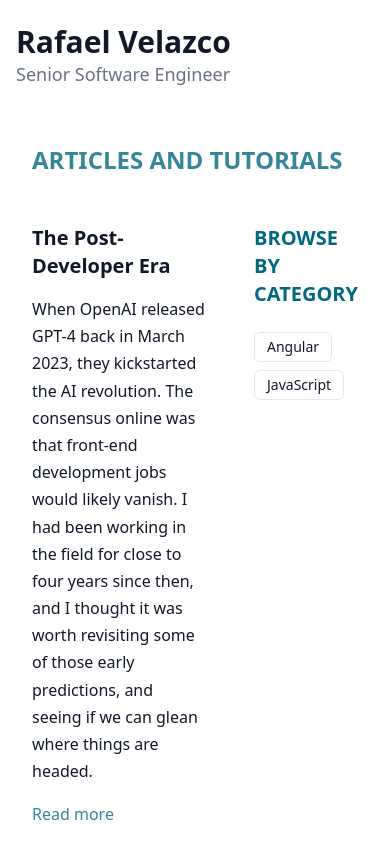
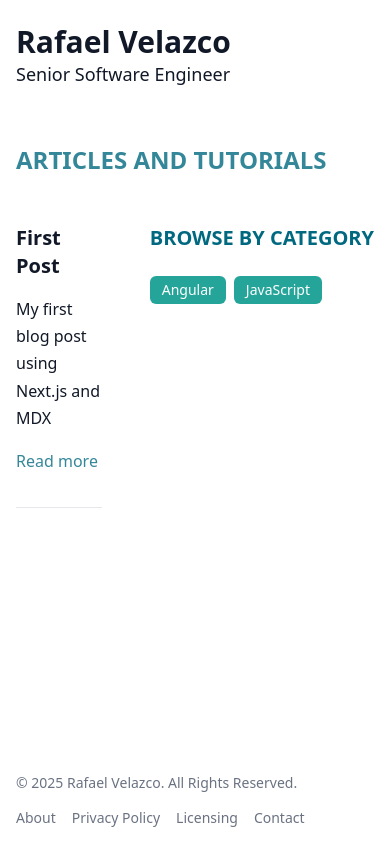
Before and after one commit to rjvelazco/rjvelazco-v2, a Next.js app: page / in a window 390 px wide. Shown: the top 844 px of the page. Built offline with nearby package versions, Linux system fonts and the light colour scheme.

Commit message:
feat: refactor layout and styling for improved responsiveness and user experience; update blog post fetching logic

```diff
--- a/src/app/(site)/blog/page.tsx
+++ /dev/null
@@ -1,53 +0,0 @@
-import Link from "next/link";
-import { BlogPost, getPosts } from "./utils";
-
-export const metadata = {
-  title: "Blog | My Portfolio",
-  description:
-    "Read the latest articles about web development, programming, and more.",
-};
-
-const NoPosts = () => (
-  <div className="text-center py-12">
-    <p className="text-gray-600 dark:text-gray-400">No blog posts found.</p>
-  </div>
-);
-
-const PostItem = ({ post }: { post: BlogPost }) => (
-  <article key={post.slug} className="flex flex-col md:flex-row gap-8 group">
-    <div className="flex-1">
-      <div className="flex items-center gap-2 mb-3">
-        <time className="text-sm text-gray-500">{post.publishDate}</time>
-        <span className="text-gray-300 dark:text-gray-700">•</span>
-        <span className="text-sm text-gray-700 dark:text-gray-300">
-          {post.category}
-        </span>
-      </div>
-      <Link href={`/blog/posts/${post.slug}`} className="group-hover:underline">
-        <h2 className="text-2xl font-bold mb-3 text-gray-900 dark:text-gray-100 group-hover:text-blue-600 dark:group-hover:text-blue-400 transition-colors">
-          {post.title}
-        </h2>
-      </Link>
-      <p className="text-gray-600 dark:text-gray-400 mb-4">
-        {post.description}
-      </p>
-    </div>
-  </article>
-);
-
-export default async function BlogPage() {
-  const posts = await getPosts();
-  return (
-    <div className="container mx-auto px-4 py-16 max-w-6xl">
-      {posts.length === 0 ? (
-        <NoPosts />
-      ) : (
-        <div className="grid gap-10 md:grid-cols-1 lg:grid-cols-1">
-          {posts.map((post) => (
-            <PostItem key={post.slug} post={post} />
-          ))}
-        </div>
-      )}
-    </div>
-  );
-}
--- a/src/app/(site)/layout.tsx
+++ b/src/app/(site)/layout.tsx
@@ -11,25 +11,55 @@ export default function RootLayout({
 }: Readonly<{
   children: React.ReactNode;
 }>) {
+  const currentYear = new Date().getFullYear();
+
   return (
-    <body className="layout_container relative flex flex-col min-h-screen">
+    <body className="layout_container relative flex flex-col min-h-screen max-w-[64rem] mx-auto">
       {/* This should be a component */}
-      <header className="flex items-center justify-between py-6 w-full mx-auto max-w-[64rem] px-4">
+      <header className="flex items-center justify-between py-6 w-full mx-auto px-4">
         <div className="flex items-center gap-4">
           <div>
             <h2 className="text-3xl font-bold">Rafael Velazco</h2>
-            <p className="text-lg text-gray-500">Senior Software Engineer</p>
+            <p className="text-lg">Senior Software Engineer</p>
           </div>
         </div>
         <NavBar />
       </header>
-      <main className="flex-grow w-full mx-auto max-w-[64rem] px-4">
+      <main className="flex-grow w-full mx-auto px-4">
         {children}
       </main>
-      <footer className="py-6 flex items-center justify-center bg-gray-100 px-4">
-        <p className="text-sm text-gray-500">
-          &copy; {new Date().getFullYear()} Rafael Velazco. All rights reserved.
-        </p>
+      <footer className="bg-white rounded-lg mx-auto w-full">
+        <div className="w-full mx-auto p-4 md:flex md:items-center md:justify-between">
+          <span className="text-sm text-gray-500 sm:text-center">
+            © {currentYear}{" "}
+            <a href="https://flowbite.com/" className="hover:underline">
+              Rafael Velazco
+            </a>
+            . All Rights Reserved.
+          </span>
+          <ul className="flex flex-wrap items-center mt-3 text-sm font-medium text-gray-500 sm:mt-0">
+            <li>
+              <a href="#" className="hover:underline me-4 md:me-6">
+                About
+              </a>
+            </li>
+            <li>
+              <a href="#" className="hover:underline me-4 md:me-6">
+                Privacy Policy
+              </a>
+            </li>
+            <li>
+              <a href="#" className="hover:underline me-4 md:me-6">
+                Licensing
+              </a>
+            </li>
+            <li>
+              <a href="#" className="hover:underline">
+                Contact
+              </a>
+            </li>
+          </ul>
+        </div>
       </footer>
     </body>
   );
--- a/src/app/(site)/page.tsx
+++ b/src/app/(site)/page.tsx
@@ -1,30 +1,11 @@
 import Link from "next/link";
+import { getPosts } from "@utils/post-utils";
 
-const items = [
-  {
-    title: "The Post-Developer Era",
-    description:
-      "When OpenAI released GPT-4 back in March 2023, they kickstarted the AI revolution. The consensus online was that front-end development jobs would likely vanish. I had been working in the field for close to four years since then, and I thought it was worth revisiting some of those early predictions, and seeing if we can glean where things are headed.",
-  },
-  {
-    title: "A Million Little Secrets",
-    subtitle:
-      "I spent the past few weeks packing as many easter eggs as I could into my latest side project. In this blog post, I want to dig into some of the more interesting details! If you're interested in animational interactions, you'll want to check this out. I have a bunch of animation secrets and tips!",
-    description:
-      "I spent the past few weeks packing as many easter eggs as I could into my latest side project. In this blog post, I want to dig into some of the more interesting details! If you're interested in animational interactions, you'll want to check this out. I have a bunch of animation secrets and tips!",
-  },
-  {
-    title: "Container Queries Unleashed",
-    subtitle:
-      "Container queries expand the universe of designs that can be implemented, giving us much more control. Now that container queries are broadly available, I think it's time we start exploring this potential! In this post, I'll share some container queries I can't stop using in my work, and explore what's possible with them.",
-    description:
-      "Container queries expand the universe of designs that can be implemented, giving us much more control. Now that container queries are broadly available, I think it's time we start exploring this potential! In this post, I'll share some container queries I can't stop using in my work, and explore what's possible with them.",
-  },
-];
+export default async function Home() {
+  const posts = (await getPosts());
 
-export default function Home() {
   return (
-    <div className="bg-background mx-auto font-sans flex flex-col gap-12 px-4 py-8 md:py-12">
+    <div className="mx-auto font-sans flex flex-col gap-12 py-8 md:py-12">
       <div className="flex items-center justify-between">
         <h2 className="text-2xl font-semibold text-petrol-light">
           ARTICLES AND TUTORIALS
@@ -32,19 +13,16 @@ export default function Home() {
       </div>
 
       <div className="flex gap-12">
-        <section className="space-y-8">
-          {items.map((item) => (
-            <article className="border-b border-gray-200 pb-8">
-              <Link href={`/blog/${item.title}`}>
+        <section className="space-y-8 flex-1">
+          {posts.map((item) => (
+            <article className="border-b border-gray-200 pb-8" key={item.title}>
+              <Link href={`/blog/posts/${item.slug}`}>
                 <h3 className="text-xl font-bold mb-4 hover:underline decoration-petrol underline-offset-8">
                   {item.title}
                 </h3>
               </Link>
-              {item.subtitle && (
-                <p className="mb-2">{item.subtitle}</p>
-              )}
               <p className="mb-4">{item.description}</p>
-              <Link href={`/blog/${item.title}`}>
+              <Link href={`/blog/posts/${item.slug}`}>
                 <span className="text-petrol-light font-medium hover:underline">
                   Read more
                 </span>
@@ -53,70 +31,22 @@ export default function Home() {
           ))}
         </section>
 
-        <section className="gap-12 justify-between w-full">
+        <section className="gap-12 justify-between">
           <div>
             <h2 className="text-xl font-semibold text-petrol mb-6">
               BROWSE BY CATEGORY
             </h2>
             <div className="flex flex-wrap gap-2">
-              <a
-                href="/category/angular"
-                className="border border-gray-200 rounded-md px-3 py-1 text-sm hover:bg-gray-50 transition-colors"
-              >
+              <span className="opacity-85 rounded-md px-3 py-1 text-sm transition-colors bg-teal-600 text-white cursor-pointer hover:opacity-100 hover:scale-105">
                 Angular
-              </a>
-              <a
-                href="/category/javascript"
-                className="border border-gray-200 rounded-md px-3 py-1 text-sm hover:bg-gray-50 transition-colors"
-              >
+              </span>
+              <span className="opacity-85 rounded-md px-3 py-1 text-sm transition-colors bg-teal-600 text-white cursor-pointer hover:opacity-100 hover:scale-105">
                 JavaScript
-              </a>
+              </span>
             </div>
           </div>
         </section>
       </div>
-      {/*
-      <section className="flex justify-between items-start space-y-4">
-        <div>
-          <h2 className="text-3xl font-bold text-slate-900 mb-8">
-            Topics I&apos;ve written about
-          </h2>
-          <div className="flex flex-wrap gap-4">
-            <a
-              href="/topics/nextjs"
-              className="border border-amber-light rounded-3xl p-2 px-8 shadow-sm"
-            >
-              JavaScript
-            </a>
-            <a
-              href="/topics/nextjs"
-              className="border border-petrol-dark rounded-3xl p-2 px-8 shadow-sm"
-            >
-              Angular
-            </a>
-          </div>
-        </div>
-        <div className="rounded-3xl border border-amber-light shadow-sm p-8 w-[400px]">
-          <h2 className="text-xl font-bold mb-4">Get in touch</h2>
-          <div>
-            <a
-              href="mailto:rjvelazco21@gmail.com"
-              className="text-gray-700 cursor-pointer"
-            >
-              E-mail: rjvelazco21@gmail.com
-            </a>
-          </div>
-          <br />
-          <div className="flex space-x-4">
-            <a href="https://www.linkedin.com/in/rafael-velazco/">
-              <img src="/assets/linkedin.svg" alt="LinkedIn" className="w-8 h-8" />
-            </a>
-            <a href="https://github.com/rjvelazco">
-              <img src="/assets/github.svg" alt="GitHub" className="w-8 h-8" />
-            </a>
-          </div>
-        </div>
-      </section> */}
     </div>
   );
 }
--- a/src/app/globals.css
+++ b/src/app/globals.css
@@ -25,15 +25,10 @@
 body {
     color: #111827;
     line-height: 1.7;
-    /* background-image: linear-gradient(to top, #fff1eb 0%, #ace0f9 100%); */
-    /* background: linear-gradient(0deg,  rgba(255,255,255,1) 0%, rgba(255,250,248,1) 100%); */
-    /* background: linear-gradient(0deg,  rgba(255,255,255,1) 0%, rgba(255,241,235,1) 100%); */
-    /* background: linear-gradient(0deg,  rgba(255,255,255,1) 0%, rgba(255,241,235,1) 100%); */
 }
 
 .portfolio_gradient {
     background: linear-gradient(180deg, #f4f7fa 0%, #ffffff 100%);
-    /* background: linear-gradient(352deg, rgba(202, 237, 254, 0.05) 0%, rgba(255, 247, 243, 0.05) 36%); */
 }
 
 .body {
--- a/src/app/portfolio/page.tsx
+++ b/src/app/portfolio/page.tsx
@@ -19,7 +19,7 @@ export default function Portfolio() {
               alt="Rafael Velazco"
             />
             <a
-              href="https://linkedin.com/in/midudev"
+              href="https://linkedin.com/in/rafael-velazco"
               target="_blank"
               rel="noopener"
               className="flex items-center transition md:justify-center md:hover:scale-105"
--- a/src/app/sitemap.ts
+++ b/src/app/sitemap.ts
@@ -1,4 +1,4 @@
-import { getPostPaths } from '@utils/getPostPaths';
+import { getPostPaths } from '@utils/post-utils';
 import { MetadataRoute } from 'next';
 
 export const baseUrl = 'https://www.rjvelazco.com';
--- a/src/utils/getPostPaths.ts
+++ /dev/null
@@ -1,11 +0,0 @@
-import { Dirent } from "fs";
-import { readdir } from "fs/promises";
-
-export const getPostPaths = async () => {
-  const folders = await readdir('./src/app/(site)/blog/posts', { withFileTypes: true });
-  const directories = folders.filter((dirent: Dirent) => dirent.isDirectory());
-
-  return directories.map((dirent: Dirent) => ({
-    params: { slug: dirent.name },
-  }));
-};
```
Also changed, not shown: src/components/NavBar.tsx (+5 -3 lines), src/utils/post-utils.ts (renamed from src/app/(site)/blog/utils.ts, +14 -11 lines).
